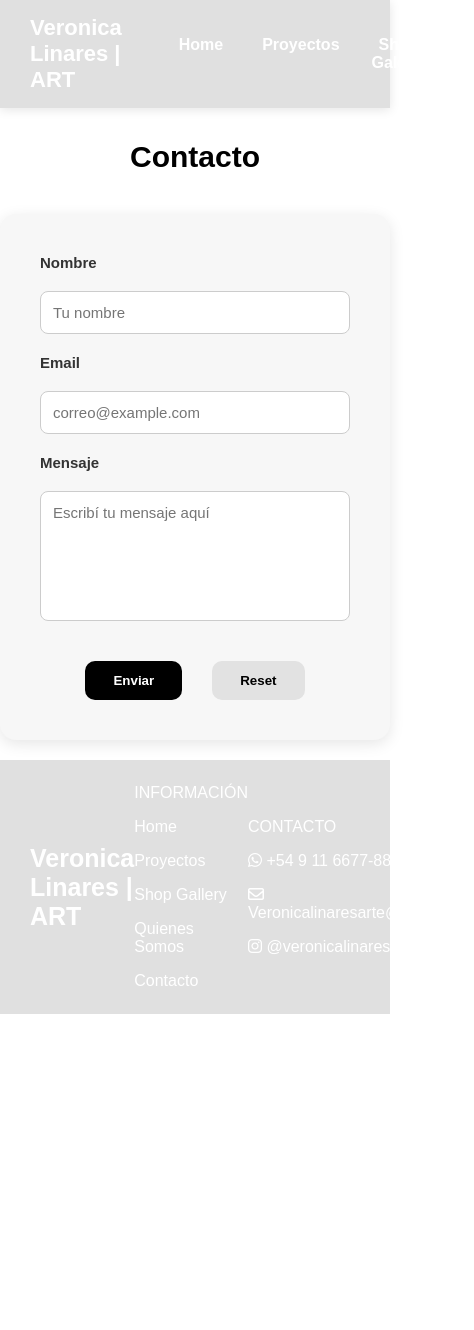
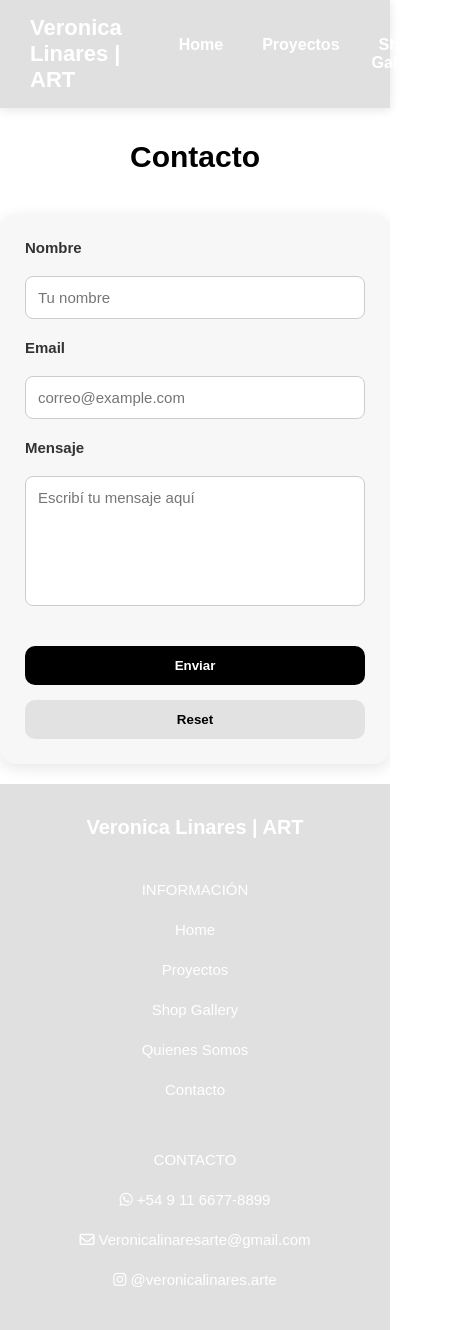
Before and after one commit to claribur/Proyecto-Final-React, a React (Vite) app: page /#/Contacto in a window 390 px wide. Shown: the whole page, 474 px wide, since content can reach past the window. Before the commit the page ends 1014 px from the top, so only its background shows below. Built offline with nearby package versions, Linux system fonts and the light colour scheme.

Commit message:
“cambios13”

```diff
--- a/src/styles/contacto.css
+++ b/src/styles/contacto.css
@@ -86,3 +86,19 @@ form textarea {
     text-align: center;
     font-weight: 500;
   }
+
+  @media (max-width: 768px) {
+    form {
+      padding: 25px;
+      margin: 0 10px;
+    }
+
+    .botones {
+      flex-direction: column;
+      gap: 15px;
+    }
+
+    .botones button {
+      width: 100%;
+    }
+  }
--- a/src/styles/header-footer.css
+++ b/src/styles/header-footer.css
@@ -80,3 +80,30 @@ footer ul li a {
     text-decoration: none;
     color: white;
 }
+@media (max-width: 768px) {
+    footer {
+      padding: 30px 20px;
+    }
+
+    footer > div {
+      display: flex;
+      flex-direction: column;
+      gap: 30px;
+      align-items: center;
+      text-align: center;
+    }
+
+    footer h1.title {
+      font-size: 20px;
+      line-height: 1.3;
+    }
+
+    footer ul {
+      padding: 0;
+    }
+
+    footer ul li {
+      font-size: 15px;
+      line-height: 1.6;
+    }
+  }
--- a/src/styles/venta.css
+++ b/src/styles/venta.css
@@ -97,3 +97,23 @@
   .filtro-btn:hover {
     background-color: #333;
   }
+
+  /* Tablets */
+@media (max-width: 1024px) {
+    .cards {
+      grid-template-columns: repeat(2, 1fr);
+      padding: 20px;
+    }
+  }
+
+  /* Mobile */
+  @media (max-width: 768px) {
+    .cards {
+      grid-template-columns: 1fr;
+      padding: 10px;
+    }
+
+    .card img {
+      height: auto;
+    }
+  }
```
